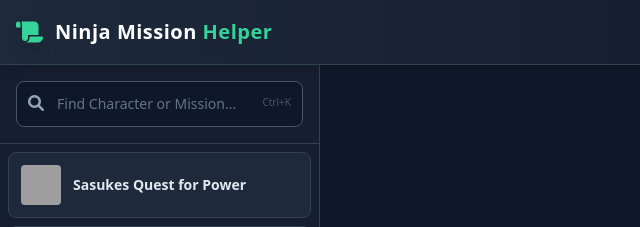
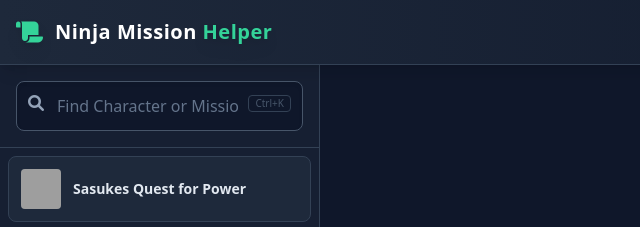
Before and after one commit to samicodesitagain-lab/naruto-arena-missions, a website: page index.html in a window 1280 px wide. Shown: the top 227 px of the page, 0-640 px from the left. Drawn offline with nearby package versions, Linux system fonts and the light colour scheme; grey boxes are pictures that could not be loaded.

Commit message:
improve misisons UI

```diff
--- a/index.html
+++ b/index.html
@@ -3,7 +3,7 @@
 
 <head>
     <meta charset="UTF-8">
-    <meta name="viewport" content="width=device-width, initial-scale=1.0, viewport-fit=cover">
+    <meta name="viewport" content="width=device-width, initial-scale=1.0, maximum-scale=1.0, user-scalable=no, viewport-fit=cover">
     <meta name="mobile-web-app-capable" content="yes">
     <meta name="apple-mobile-web-app-capable" content="yes">
     <meta name="apple-mobile-web-app-status-bar-style" content="black-translucent">
@@ -38,8 +38,8 @@
                 <div class="relative group">
                     <i class="fa-solid fa-search absolute left-3 top-3 md:top-3.5 text-slate-400 transition-colors group-focus-within:text-emerald-400"></i>
                     <input type="text" id="searchInput" placeholder="Find Character or Mission..."
-                        class="w-full bg-slate-900 border border-slate-600 rounded-lg py-2.5 md:py-3 pl-10 pr-4 focus:outline-none focus:border-emerald-500 focus:ring-2 focus:ring-emerald-500/20 transition-all text-sm shadow-inner placeholder-slate-500">
-                    <div class="absolute right-3 top-3 md:top-3.5 text-[10px] text-slate-600 hidden md:block">Ctrl+K</div>
+                        class="w-full bg-slate-900 border border-slate-600 rounded-lg py-2.5 md:py-3 pl-10 pr-20 md:pr-16 focus:outline-none focus:border-emerald-500 focus:ring-2 focus:ring-emerald-500/20 transition-all shadow-inner placeholder-slate-500" style="font-size: 16px;">
+                    <div class="absolute right-3 top-3 md:top-3.5 text-[10px] text-slate-600 hidden md:block border border-slate-700 px-1.5 rounded">Ctrl+K</div>
                 </div>
             </div>
 
--- a/style.css
+++ b/style.css
@@ -9,6 +9,20 @@ body {
   height: 100dvh; /* Dynamic viewport height for mobile browsers */
   height: 100vh; /* Fallback for older browsers */
   overflow: hidden;
+  -webkit-text-size-adjust: 100%; /* Prevent font scaling in landscape */
+  -moz-text-size-adjust: 100%;
+  -ms-text-size-adjust: 100%;
+  text-size-adjust: 100%;
+}
+
+/* Prevent horizontal scroll on mobile */
+* {
+  box-sizing: border-box;
+}
+
+main {
+  max-width: 100vw;
+  overflow-x: hidden;
 }
 
 /* Glassmorphism effect */
```
